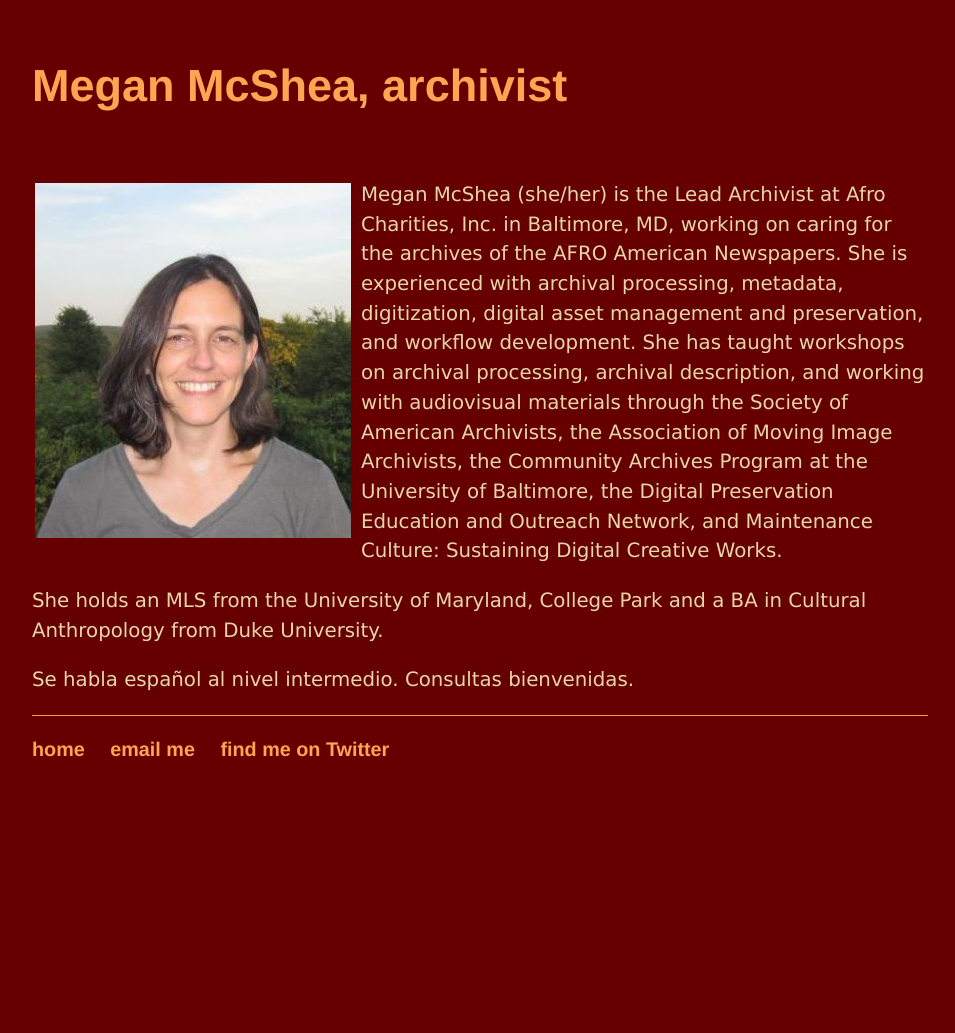
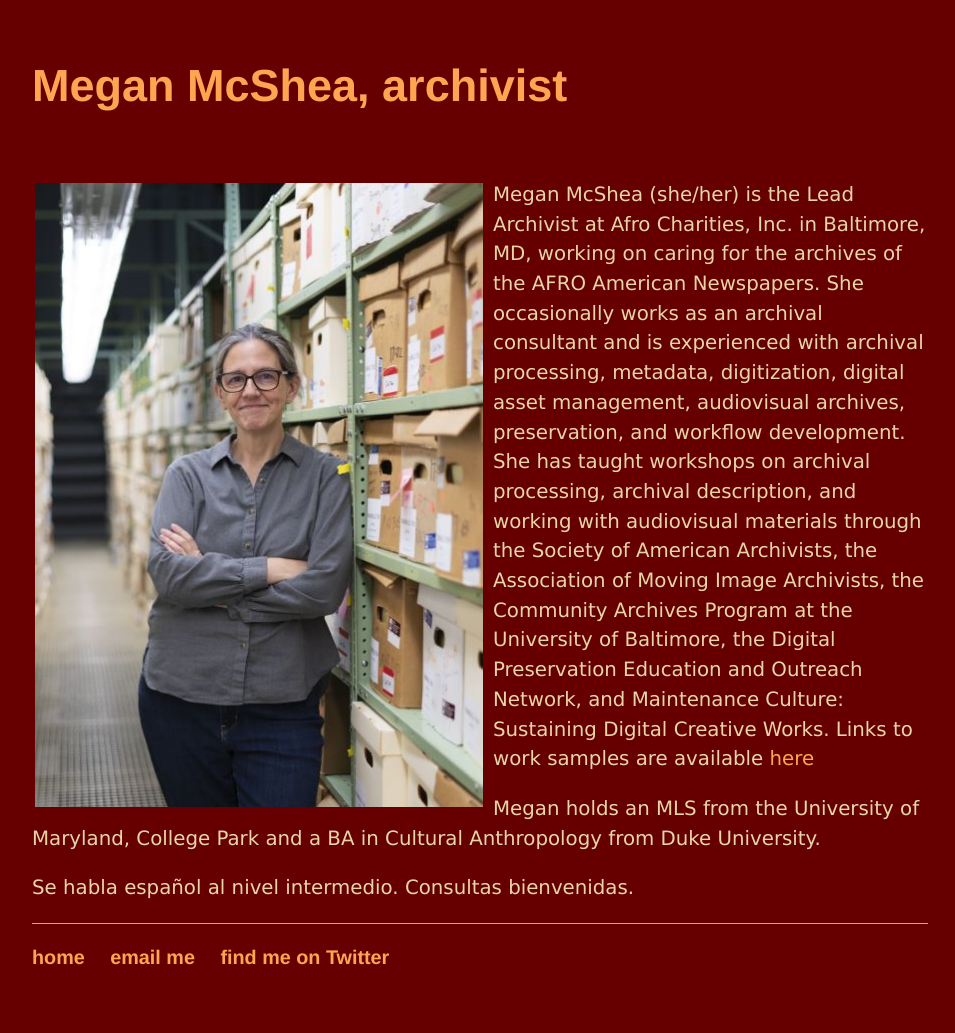
Before and after one commit to megan-mcshea/megan-mcshea.github.io, a Jekyll site: the page built from archivistbio.html, in a window 1280 px wide. Shown: the whole page, without its empty margins (160-1115 px from the left). Built offline with Jekyll 4.4.1, drawn with Linux system fonts in a browser that asks for light colours; before the commit the page ends 900 px from its top, so only the background shows below that.

Commit message:
Update archivistbio.html

```diff
--- a/archivistbio.html
+++ b/archivistbio.html
@@ -5,8 +5,8 @@ title: Megan McShea, archivist
 <div class="blurb">
 	<h1><a href="/archivist.html">Megan McShea, archivist</a></h1>
  <br>
-  <p><img src="/MMsmall.JPG" alt="Megan at Shakemore, photo by Teresa Duggan" style="float:left;max-width:50%;padding:3px 10px 8px 3px;width=50;">
-	  Megan McShea (she/her) is the Lead Archivist at Afro Charities, Inc. in Baltimore, MD, working on caring for the archives of the AFRO American Newspapers. She is experienced with archival processing, metadata, digitization, digital asset management and preservation, and workflow development. She has taught workshops on archival processing, archival description, and working with audiovisual materials through the Society of American Archivists, the Association of Moving Image Archivists, the Community Archives Program at the University of Baltimore, the Digital Preservation Education and Outreach Network, and Maintenance Culture: Sustaining Digital Creative Works. </p>
-	  		  <p>She holds an MLS from the University of Maryland, College Park and a BA in Cultural Anthropology from Duke University. </p>
+  <p><img src="/AFROStaffPhoto.jpg" alt="photo by SHAN Wallace" style="float:left;max-width:50%;padding:3px 10px 8px 3px;width=50;">
+	  Megan McShea (she/her) is the Lead Archivist at Afro Charities, Inc. in Baltimore, MD, working on caring for the archives of the AFRO American Newspapers. She occasionally works as an archival consultant and is experienced with archival processing, metadata, digitization, digital asset management, audiovisual archives, preservation, and workflow development. She has taught workshops on archival processing, archival description, and working with audiovisual materials through the Society of American Archivists, the Association of Moving Image Archivists, the Community Archives Program at the University of Baltimore, the Digital Preservation Education and Outreach Network, and Maintenance Culture: Sustaining Digital Creative Works. Links to work samples are available <a href="/archivist.html">here</a></p>
+	  		  <p>Megan holds an MLS from the University of Maryland, College Park and a BA in Cultural Anthropology from Duke University. </p>
 			  <p>Se habla espan&#771;ol al nivel intermedio. Consultas bienvenidas.</p>
   </div><!-- /.blurb -->
```
